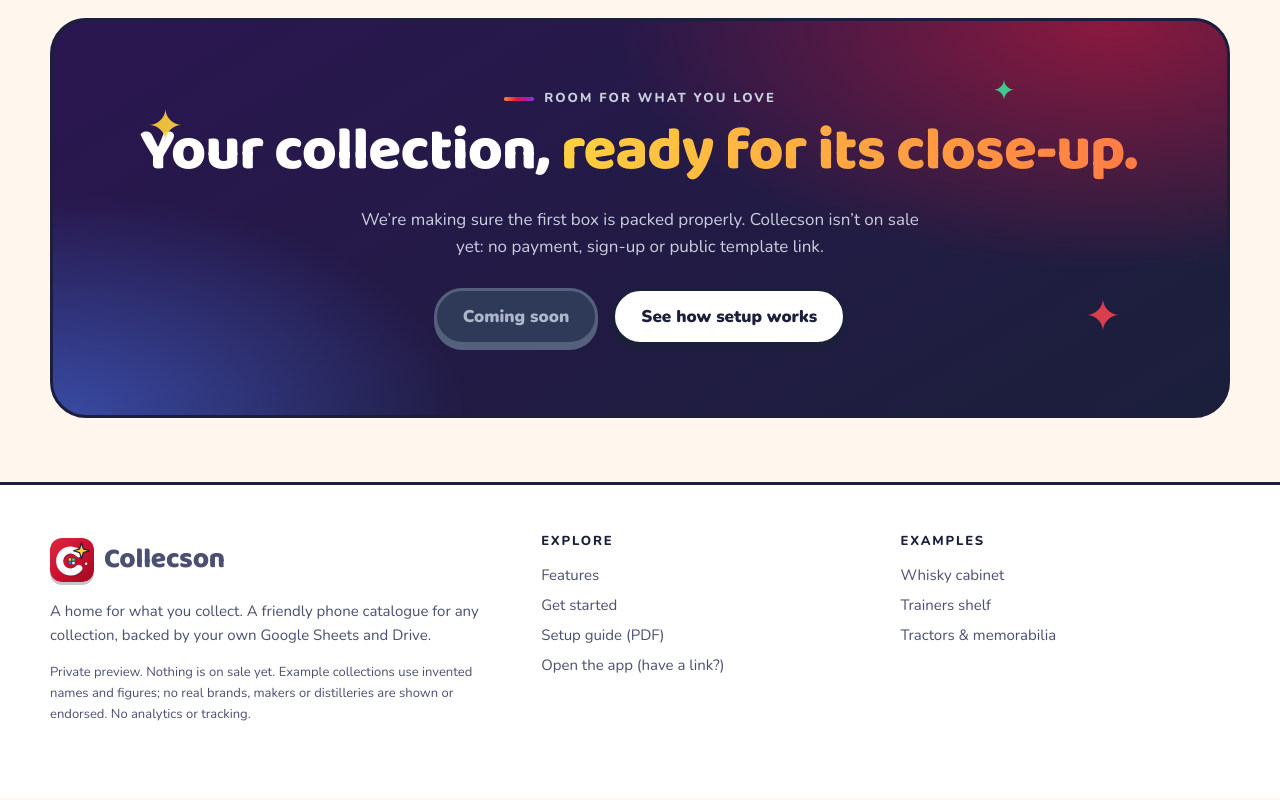
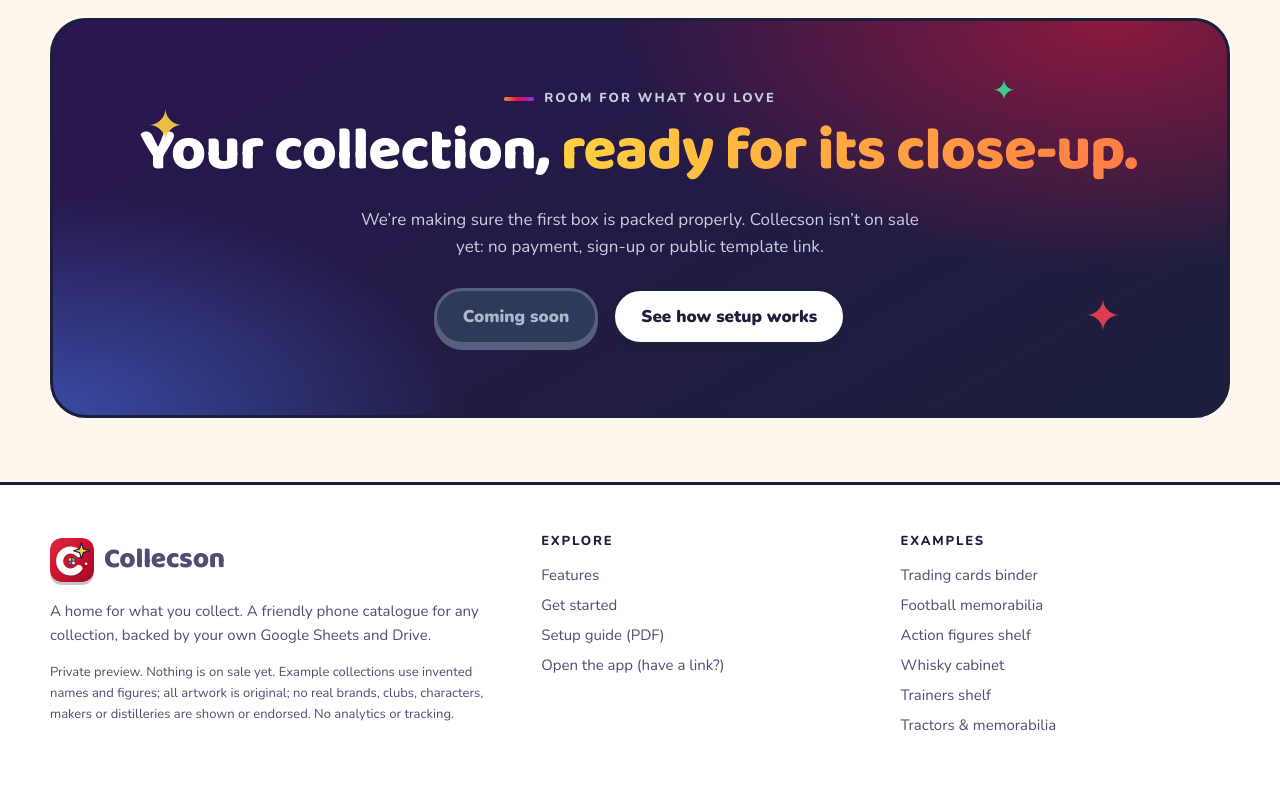
Before and after one commit to collecson/collecson.github.io, a plain HTML site: page get-started/index.html in a window 1280 px wide. Shown: the part 4806-5606 px from the top of the page. Drawn offline with Linux system fonts and the light colour scheme.

Commit message:
New Collecson design + logo 6

```diff
--- a/get-started/index.html
+++ b/get-started/index.html
@@ -2,19 +2,19 @@
 <html lang="en-GB">
 <head>
 <meta charset="utf-8"><meta name="viewport" content="width=device-width,initial-scale=1">
-<meta name="robots" content="noindex,nofollow,noarchive"><meta name="theme-color" content="#FBF6EC">
+<meta name="robots" content="noindex,nofollow,noarchive"><meta name="theme-color" content="#1B1F3B">
 <title>Get started · Collecson</title>
 <meta name="description" content="How to set up Collecson: copy the template, connect it, open your phone link and install it on your home screen. With the beginner setup guide (PDF).">
-<link rel="icon" href="../assets/favicon-192.png" type="image/png"><link rel="apple-touch-icon" href="../assets/apple-touch-icon.png">
-<link rel="preload" href="../assets/fonts/fraunces.woff2" as="font" type="font/woff2" crossorigin>
+<link rel="icon" href="../assets/favicon.svg" type="image/svg+xml"><link rel="icon" href="../assets/favicon-192.png" type="image/png" sizes="192x192"><link rel="apple-touch-icon" href="../assets/apple-touch-icon.png">
+<link rel="preload" href="../assets/fonts/baloo2.woff2" as="font" type="font/woff2" crossorigin>
 <link rel="preload" href="../assets/fonts/nunito.woff2" as="font" type="font/woff2" crossorigin>
 <link rel="stylesheet" href="../assets/site.css">
 </head>
 <body>
 <a class="skip" href="#main">Skip to content</a><header class="top"><div class="wrap">
 <a class="brand" href="../" aria-label="Collecson home"><img src="../assets/logo.svg" width="40" height="40" alt=""><b>Collecson</b></a>
-<nav class="links" aria-label="Main"><a href="../">Home</a><a href="../features/">Features</a><details class="dd"><summary>Examples</summary><div><a href="../examples/whisky/"><span aria-hidden="true">🥃</span>Whisky cabinet</a><a href="../examples/trainers/"><span aria-hidden="true">👟</span>Trainers shelf</a><a href="../examples/tractors/"><span aria-hidden="true">🚜</span>Tractors &amp; memorabilia</a></div></details><a href="../get-started/" aria-current="page">Get started</a><a class="soon" href="../#soon">Coming soon</a></nav>
-<details class="menu"><summary>Menu</summary><nav aria-label="Mobile"><a href="../">Home</a><a href="../features/">Features</a><small>EXAMPLE COLLECTIONS</small><a href="../examples/whisky/"><span aria-hidden="true">🥃</span>Whisky cabinet</a><a href="../examples/trainers/"><span aria-hidden="true">👟</span>Trainers shelf</a><a href="../examples/tractors/"><span aria-hidden="true">🚜</span>Tractors &amp; memorabilia</a><a href="../get-started/" aria-current="page">Get started</a></nav></details>
+<nav class="links" aria-label="Main"><a href="../">Home</a><a href="../features/">Features</a><details class="dd"><summary>Examples</summary><div><a href="../examples/cards/"><span aria-hidden="true">🃏</span>Trading cards binder</a><a href="../examples/football/"><span aria-hidden="true">⚽</span>Football memorabilia</a><a href="../examples/figures/"><span aria-hidden="true">🦸</span>Action figures shelf</a><a href="../examples/whisky/"><span aria-hidden="true">🥃</span>Whisky cabinet</a><a href="../examples/trainers/"><span aria-hidden="true">👟</span>Trainers shelf</a><a href="../examples/tractors/"><span aria-hidden="true">🚜</span>Tractors &amp; memorabilia</a></div></details><a href="../get-started/" aria-current="page">Get started</a><a class="soon" href="../#soon">Coming soon</a></nav>
+<details class="menu"><summary>Menu</summary><nav aria-label="Mobile"><a href="../">Home</a><a href="../features/">Features</a><small>EXAMPLE COLLECTIONS</small><a href="../examples/cards/"><span aria-hidden="true">🃏</span>Trading cards binder</a><a href="../examples/football/"><span aria-hidden="true">⚽</span>Football memorabilia</a><a href="../examples/figures/"><span aria-hidden="true">🦸</span>Action figures shelf</a><a href="../examples/whisky/"><span aria-hidden="true">🥃</span>Whisky cabinet</a><a href="../examples/trainers/"><span aria-hidden="true">👟</span>Trainers shelf</a><a href="../examples/tractors/"><span aria-hidden="true">🚜</span>Tractors &amp; memorabilia</a><a href="../get-started/" aria-current="page">Get started</a></nav></details>
 </div></header>
 <main id="main"><section class="phead"><div class="wrap"><p class="eyebrow">Get started</p><h1>Up and running <em>in an evening.</em></h1><p class="lede">Allow around 10–15 minutes on a computer the first time, then everything else happens on your phone. Google’s screens can look technical, so the beginner guide walks through each click.</p></div></section>
 <section class="section tight"><div class="wrap"><div class="head"><p class="eyebrow">Before you start</p><h2>What you’ll need</h2></div><div class="need"><div><span aria-hidden="true">👤</span>A Google account</div><div><span aria-hidden="true">☁️</span>Some free Drive space</div><div><span aria-hidden="true">💻</span>A computer, once, for setup</div><div><span aria-hidden="true">📱</span>Your phone (Android or iPhone)</div></div><p class="note" style="margin-top:18px">Collecson isn’t on sale yet, so there’s no public template link. This page shows how setup will work.</p></div></section>
@@ -31,9 +31,9 @@
 <p class="eyebrow" style="justify-content:center;color:#C9CFDD">ROOM FOR WHAT YOU LOVE</p><h2>Your collection, <em>ready for its close-up.</em></h2><p>We’re making sure the first box is packed properly. Collecson isn’t on sale yet: no payment, sign-up or public template link.</p>
 <div class="actions"><button class="btn" type="button" disabled aria-disabled="true">Coming soon</button><a class="btn light" href="../get-started/">See how setup works</a></div></div></div></section></main>
 <footer><div class="wrap">
-<div><a class="brand" href="../"><img src="../assets/logo.svg" width="40" height="40" alt=""><b>Collecson</b></a><p style="margin-top:14px">A home for what you collect. A friendly phone catalogue for any collection, backed by your own Google Sheets and Drive.</p><p class="small">Private preview. Nothing is on sale yet. Example collections use invented names and figures; no real brands, makers or distilleries are shown or endorsed. No analytics or tracking.</p></div>
+<div><a class="brand" href="../"><img src="../assets/logo.svg" width="44" height="44" alt=""><b>Collecson</b></a><p style="margin-top:14px">A home for what you collect. A friendly phone catalogue for any collection, backed by your own Google Sheets and Drive.</p><p class="small">Private preview. Nothing is on sale yet. Example collections use invented names and figures; all artwork is original; no real brands, clubs, characters, makers or distilleries are shown or endorsed. No analytics or tracking.</p></div>
 <div><h4>Explore</h4><a href="../features/">Features</a><a href="../get-started/">Get started</a><a href="../guide/Collecson_Setup_Guide_v5.pdf">Setup guide (PDF)</a><a href="../app/">Open the app (have a link?)</a></div>
-<div><h4>Examples</h4><a href="../examples/whisky/">Whisky cabinet</a><a href="../examples/trainers/">Trainers shelf</a><a href="../examples/tractors/">Tractors &amp; memorabilia</a></div>
+<div><h4>Examples</h4><a href="../examples/cards/">Trading cards binder</a><a href="../examples/football/">Football memorabilia</a><a href="../examples/figures/">Action figures shelf</a><a href="../examples/whisky/">Whisky cabinet</a><a href="../examples/trainers/">Trainers shelf</a><a href="../examples/tractors/">Tractors &amp; memorabilia</a></div>
 </div></footer>
 </body>
 </html>
```
